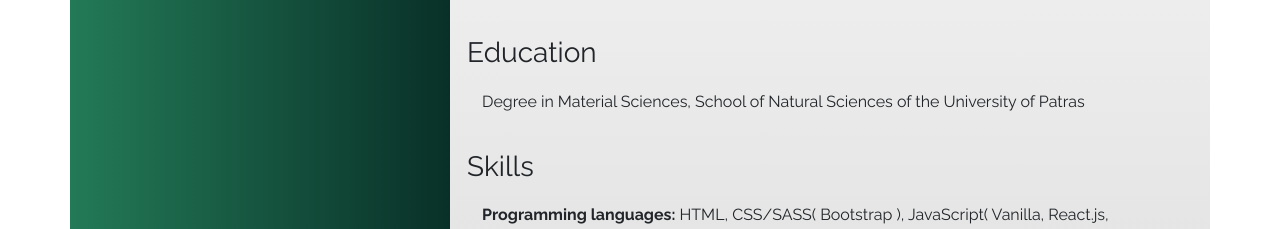
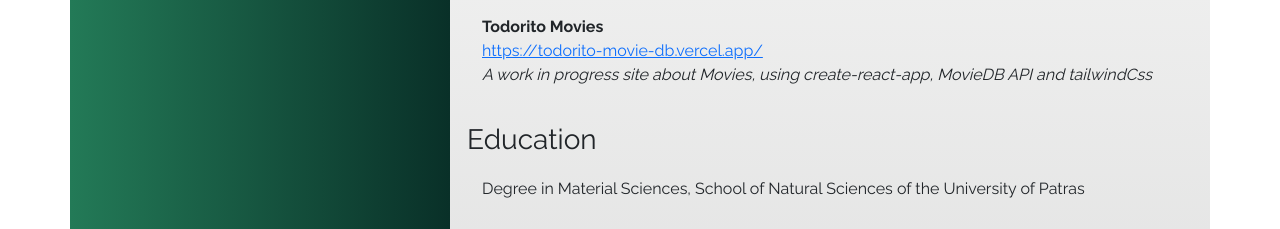
Before and after one commit to todorito/my-cv, a plain HTML site: page index.html in a window 1280 px wide. Shown: the part 510-739 px from the top of the page. Drawn offline with Linux system fonts and the light colour scheme.

Commit message:
Added working project in cv

```diff
--- a/index.html
+++ b/index.html
@@ -67,6 +67,13 @@
                             <strong>Quiz </strong><br>
                             <a href="https://quiz-indol-pi.vercel.app/">https://quiz-indol-pi.vercel.app/</a><br>
                             <em> A Quiz app using Open Trivia DB API</em>
+                        </li>
+                        <li>
+                            <strong>Todorito Movies </strong><br>
+                            <a
+                                href="https://todorito-movie-db.vercel.app/">https://todorito-movie-db.vercel.app/</a><br>
+                            <em> A work in progress site about Movies, using create-react-app, MovieDB API and
+                                tailwindCss</em>
                         </li>
                     </ul>
                 </div>
@@ -146,7 +153,7 @@
         </div>
     </main>
     <footer class="container bg-dark text-white p-2">
-        <p class="text-center"> Copyright © 2023 Dora Stegkou</p>
+        <p class="text-center"> Copyright © 2024 Dora Stegkou</p>
     </footer>
 </body>
 
```
